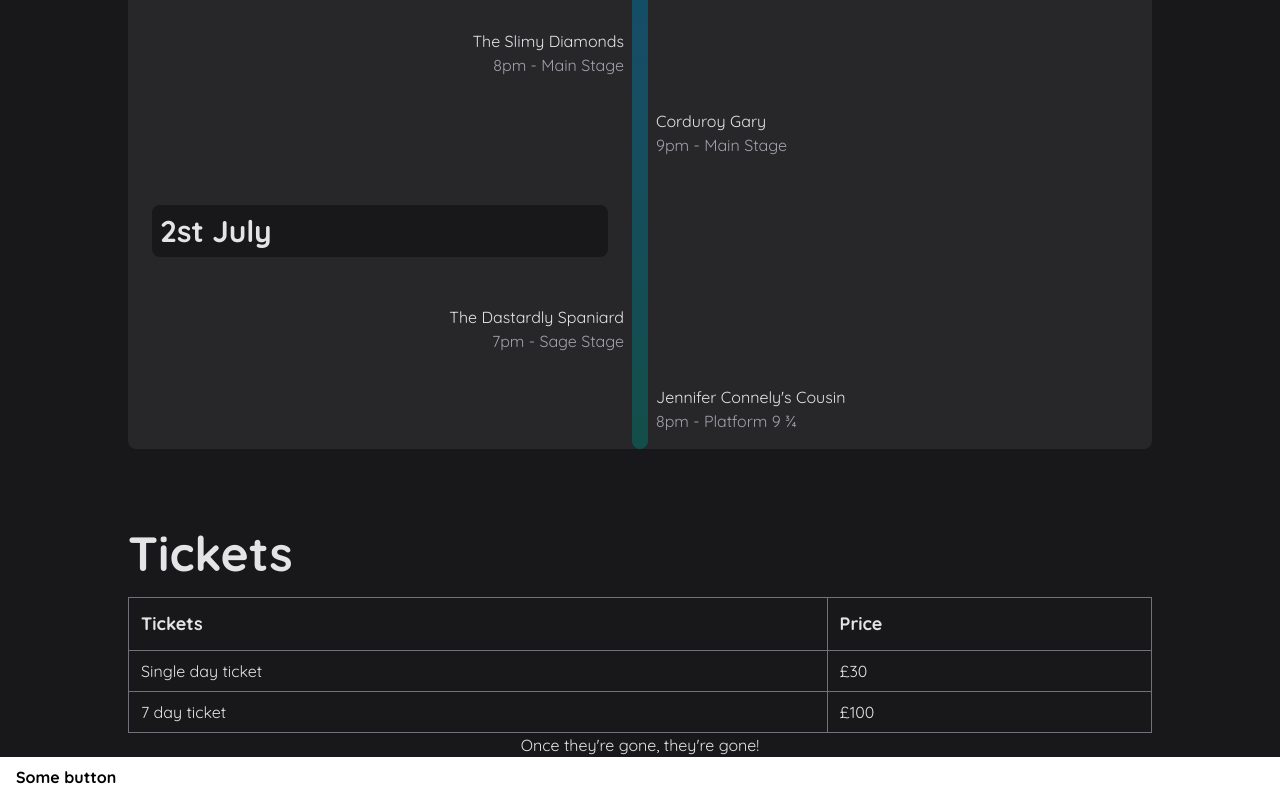
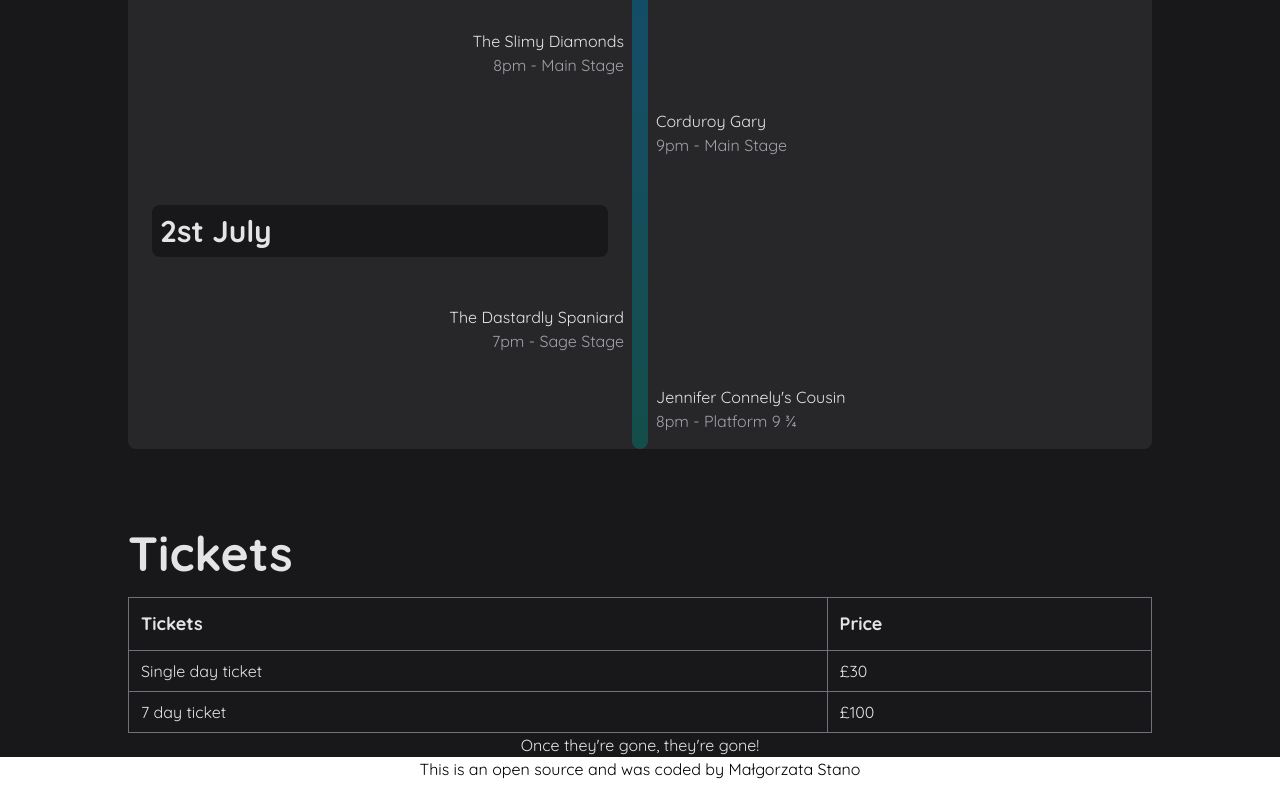
Before and after one commit to gosiast/tailwind-course, a website: page src/index.html in a window 1280 px wide. Shown: the part 1698-2495 px from the top of the page. Drawn offline with Linux system fonts and the light colour scheme.

Commit message:
added a footer

```diff
--- a/plugins/buttonPlugin.js
+++ b/plugins/buttonPlugin.js
@@ -1,6 +1,8 @@
+/*
+
 const plugin = require("tailwindcss/plugin");
 //importing package, it checks particular text color and check if it's light or dark
-const lightOrDarkColor = require("@check-light-or-dark/color").default;
+const { default: lightOrDarkColor } = require("@check-light-or-dark/color");
 
 //https://tailwindcss.com/docs/theme
 //more info about how can we use theme
@@ -46,3 +48,4 @@ const buttonPlugin = plugin(function ({
 });
 
 module.exports = buttonPlugin;
+*/
--- a/src/index.html
+++ b/src/index.html
@@ -417,6 +417,20 @@
 				</table>
 			</div>
 		</main>
+		<!--
 		<div class="btn btn-rose-900">Some button</div>
+		-->
+		<footer>
+			<div class="text-center">
+				This is an
+				<a href="https://github.com/gosiast/tailwind-course" target="_blank">
+					open source
+				</a>
+				and was coded by
+				<a href="https://github.com/gosiast" target="_blank">
+					Małgorzata Stano
+				</a>
+			</div>
+		</footer>
 	</body>
 </html>
```
Also changed, not shown: src/output.css.
